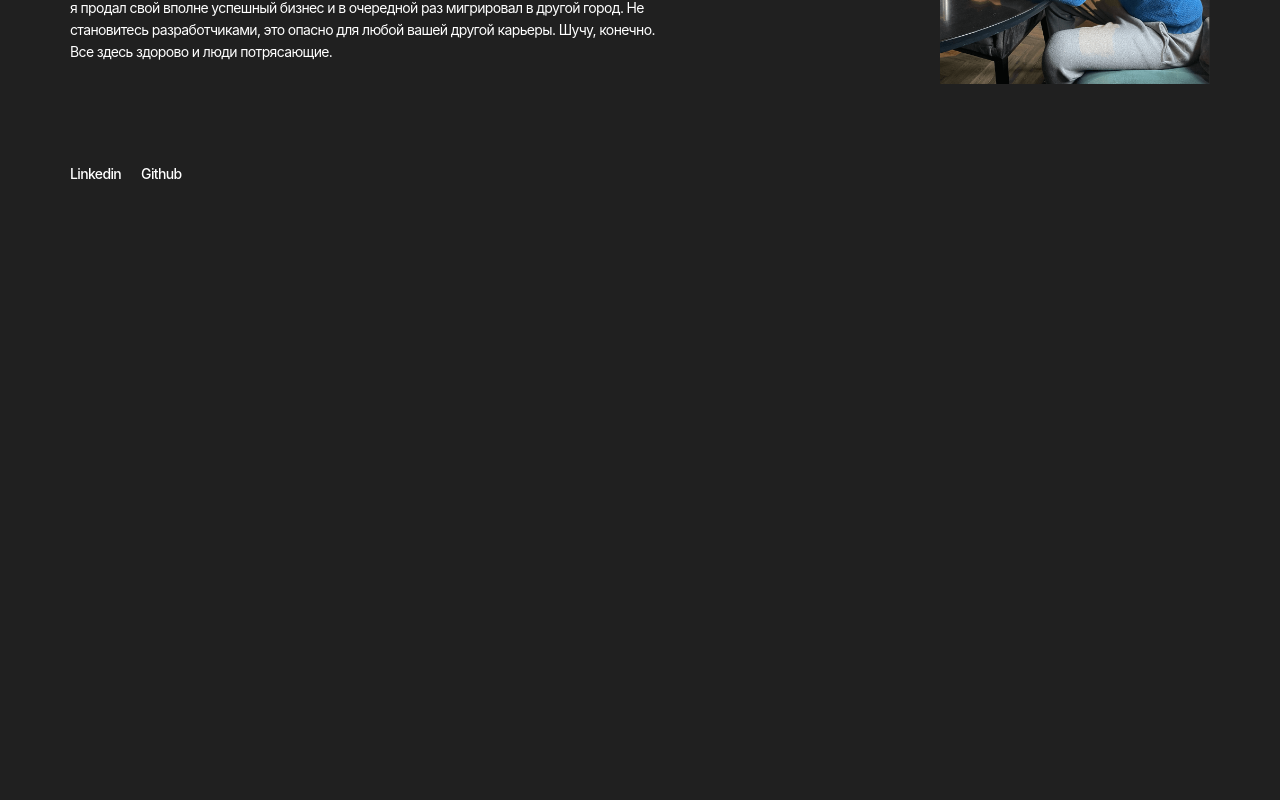
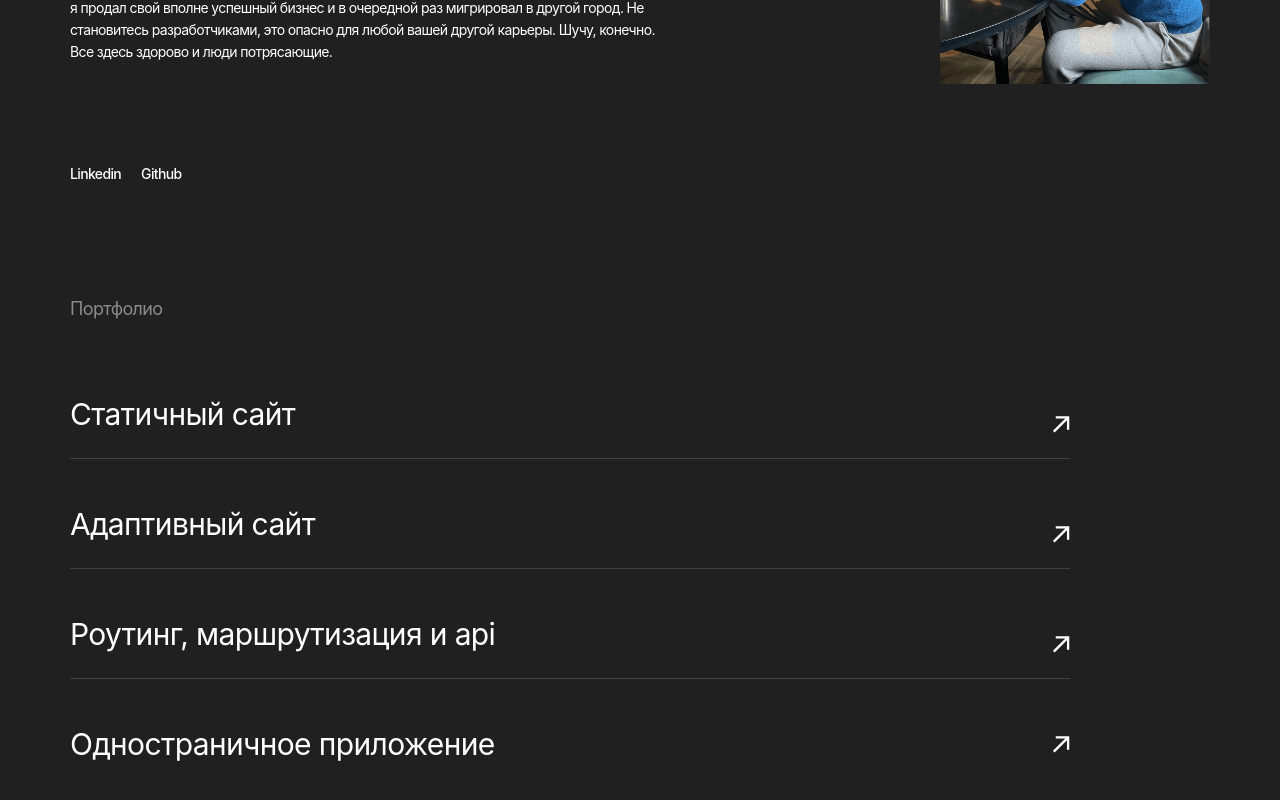
Before and after one commit to BakayAlexander/movies-explorer-frontend, a React (Create React App) app: page / in a window 1280 px wide. Shown: the part 2217-3017 px from the top of the page. Before the commit the page ends 2416 px from the top, so only its background shows below. Built offline with nearby package versions, Linux system fonts and the light colour scheme.

Commit message:
feat: add Portfolio

```diff
--- a/src/components/Main/Main.js
+++ b/src/components/Main/Main.js
@@ -1,6 +1,7 @@
 import React from 'react';
 import AboutMe from '../AboutMe/AboutMe';
 import AboutProject from '../AboutProject/AboutProject';
+import Portfolio from '../Portfolio/Portfolio';
 import Promo from '../Promo/Promo';
 import Techs from '../Techs/Techs';
 import './Main.css';
@@ -12,6 +13,7 @@ function Main() {
 			<AboutProject />
 			<Techs />
 			<AboutMe />
+			<Portfolio />
 		</div>
 	);
 }
--- /dev/null
+++ b/src/components/Portfolio/Portfolio.css
@@ -0,0 +1,65 @@
+.portfolio {
+	width: 100%;
+	letter-spacing: -0.04em;
+	max-width: 1280px;
+	margin: 100px auto 125px auto;
+}
+
+.portfolio__title {
+	color: #8b8b8b;
+	font-size: 18px;
+	font-weight: 400;
+	line-height: 20px;
+	max-width: calc(100% - 140px);
+	margin: 0 auto;
+}
+
+.portfolio__links {
+	margin: 70px auto auto;
+	max-width: calc(100% - 140px);
+	display: flex;
+	flex-direction: column;
+	gap: 40px;
+	list-style: none;
+	padding: 0;
+}
+.portfolio__link-container {
+	display: flex;
+	flex-direction: row;
+	width: calc(100% - 140px);
+	position: relative;
+	transition: 0.1s ease-in;
+}
+
+.portfolio__link-container:hover {
+	opacity: 0.6;
+}
+
+.portfolio__link {
+	text-decoration: none;
+	color: #ffffff;
+	font-size: 30px;
+	line-height: 50px;
+	font-weight: 500;
+	font-weight: 400;
+	border-bottom: 1px solid #424242;
+	padding-bottom: 19px;
+	width: 100%;
+}
+
+.portfolio__link_without-border {
+	border: none;
+	padding-bottom: 0;
+}
+
+.portfolio__link-icon {
+	background: url('../../images/portfolio-link-icon.svg') no-repeat center;
+	position: absolute;
+	width: 18px;
+	height: 18px;
+	margin: auto;
+	position: absolute;
+	top: 0;
+	bottom: 0;
+	right: 0;
+}
--- /dev/null
+++ b/src/components/Portfolio/Portfolio.js
@@ -0,0 +1,58 @@
+import React from 'react';
+import './Portfolio.css';
+
+function Portfolio() {
+	return (
+		<section className='portfolio'>
+			<h2 className='portfolio__title'>Портфолио</h2>
+			<ul className='portfolio__links'>
+				<li className='portfolio__link-container'>
+					<a
+						className='portfolio__link'
+						href='https://bakayalexander.github.io/balaklava-project/'
+						target='_blank'
+						rel='noreferrer'
+					>
+						Статичный сайт
+					</a>
+					<div className='portfolio__link-icon'></div>
+				</li>
+				<li className='portfolio__link-container'>
+					<a
+						className='portfolio__link'
+						href='https://bakayalexander.github.io/russian-travel/'
+						target='_blank'
+						rel='noreferrer'
+					>
+						Адаптивный сайт
+					</a>
+					<div className='portfolio__link-icon'></div>
+				</li>
+				<li className='portfolio__link-container'>
+					<a
+						className='portfolio__link'
+						href='https://bakayalexander.github.io/blog-react/'
+						target='_blank'
+						rel='noreferrer'
+					>
+						Роутинг, маршрутизация и api
+					</a>
+					<div className='portfolio__link-icon'></div>
+				</li>
+				<li className='portfolio__link-container'>
+					<a
+						className='portfolio__link portfolio__link_without-border'
+						href='https://bakayalexander.github.io/react-mesto-auth/'
+						target='_blank'
+						rel='noreferrer'
+					>
+						Одностраничное приложение
+					</a>
+					<div className='portfolio__link-icon'></div>
+				</li>
+			</ul>
+		</section>
+	);
+}
+
+export default Portfolio;
```
Also changed, not shown: src/images/portfolio-link-icon.svg (added), 1 other file (tests, documents, lock files or other folders).
